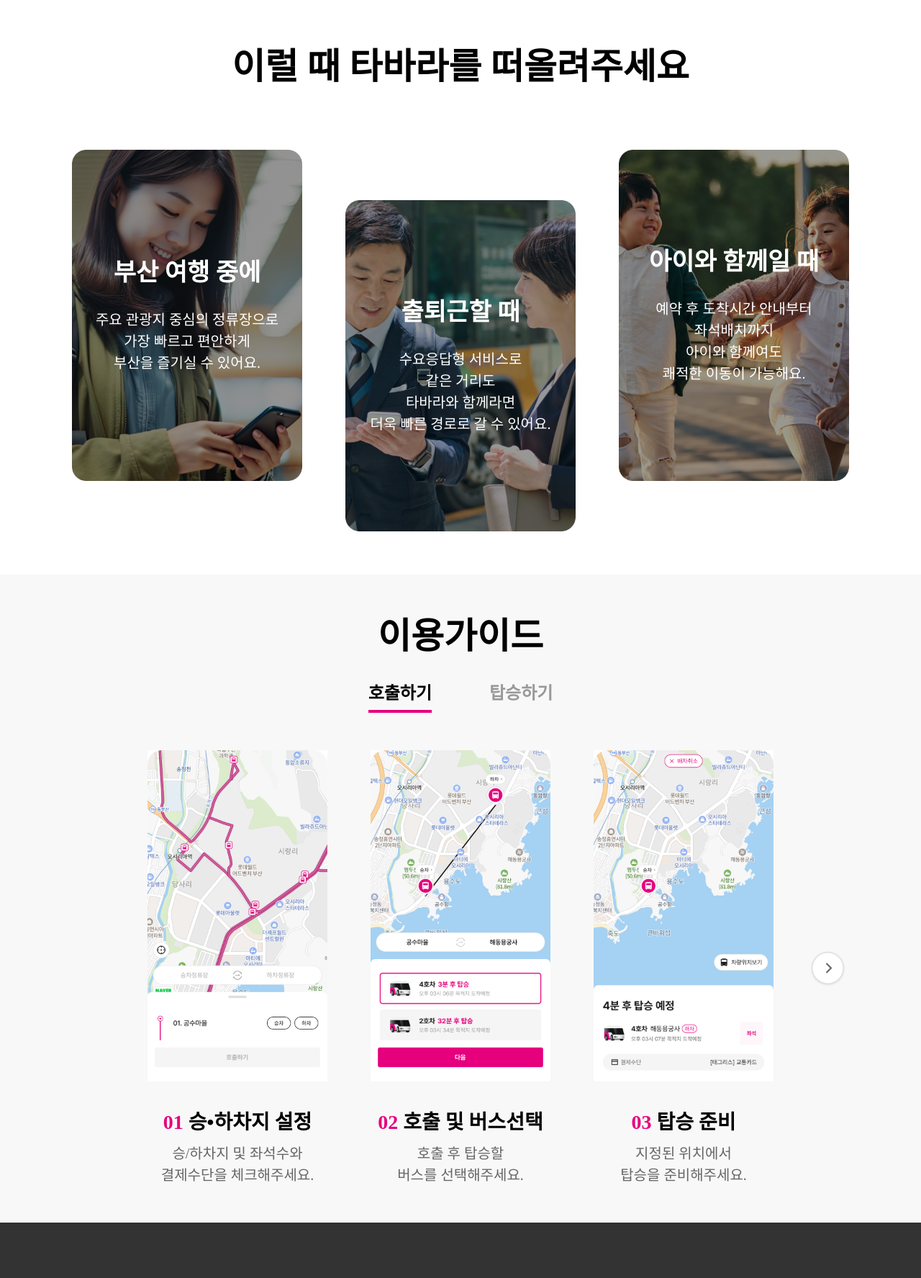
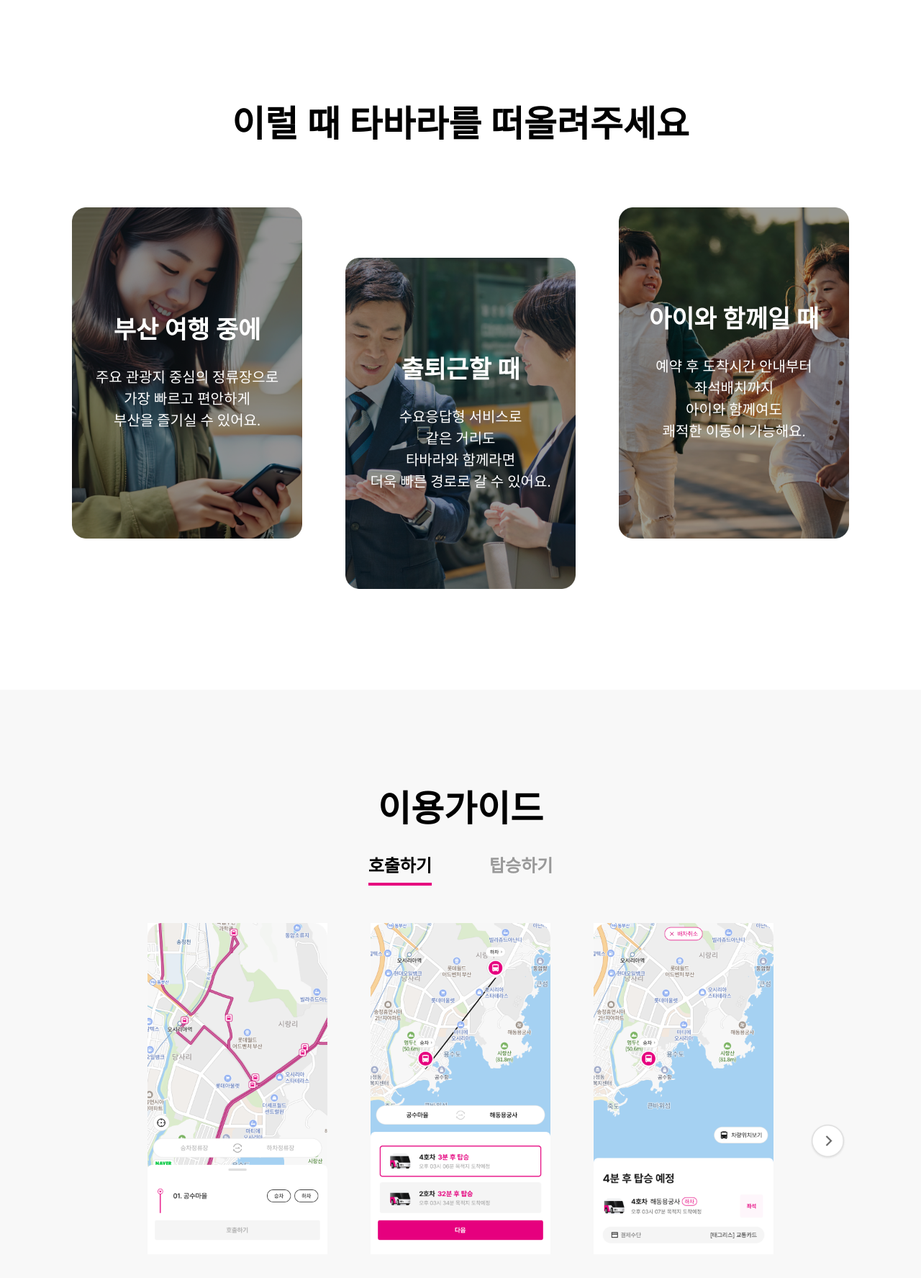
Before and after one commit to kse012050/TABARA, a plain HTML site: page index.html in a window 1280 px wide. Shown: the part 1602-3377 px from the top of the page at 72% size. Drawn offline with nearby package versions, Linux system fonts and the light colour scheme; a web font is replaced by a local one.

Commit message:
노트북 메인 세로값 수정

```diff
--- a/css/page1920.css
+++ b/css/page1920.css
@@ -1,6 +1,6 @@
 .mainPage :is(.thinkArea, .userGuideArea){display: flex; flex-direction: column; justify-content: center; align-items: center;}
-.mainPage :is(.thinkArea){height: var(--fullHeight);}
-.mainPage :is(.userGuideArea){height: calc(var(--fullHeight) + 100px);}
+.mainPage :is(.thinkArea){height: var(--fullHeight); min-height: 960px;}
+.mainPage :is(.userGuideArea){height: calc(var(--fullHeight) + 100px); min-height: 1060px;}
 
 
 /* 메인 페이지 */
```
